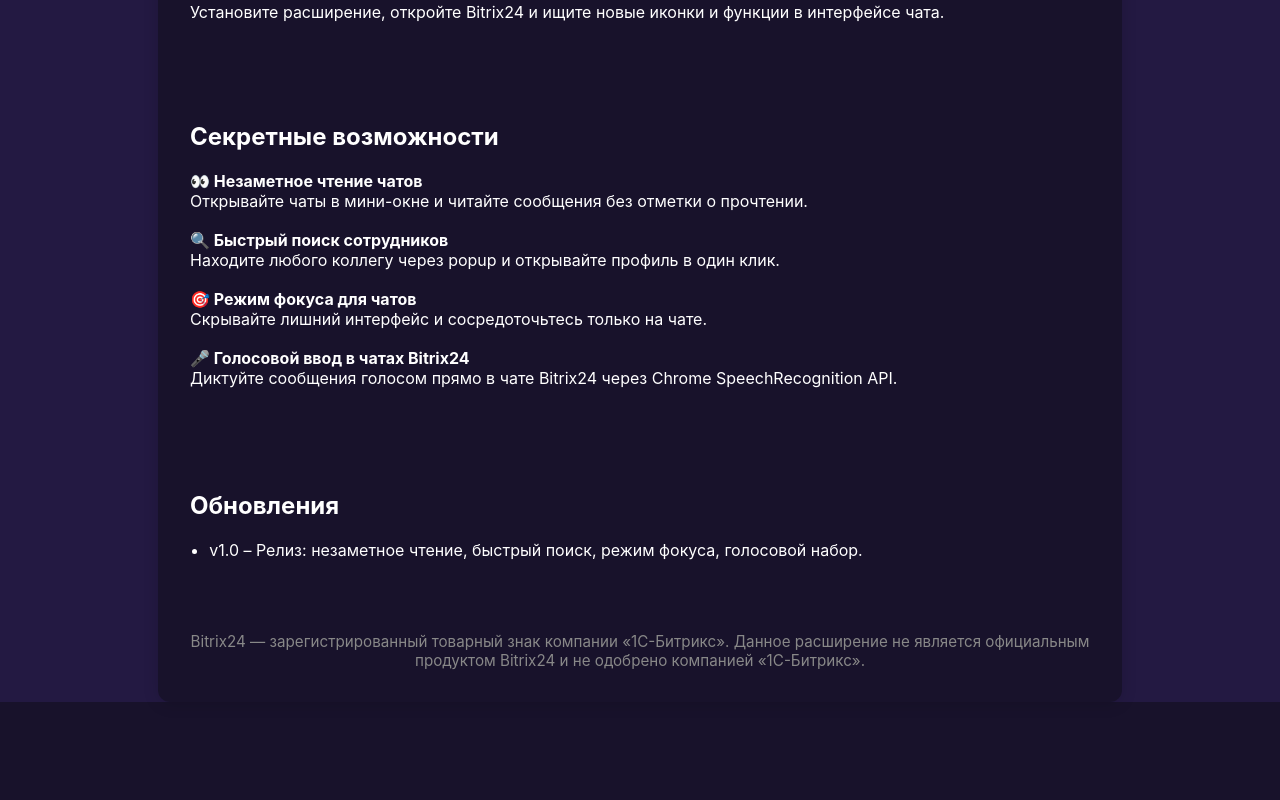
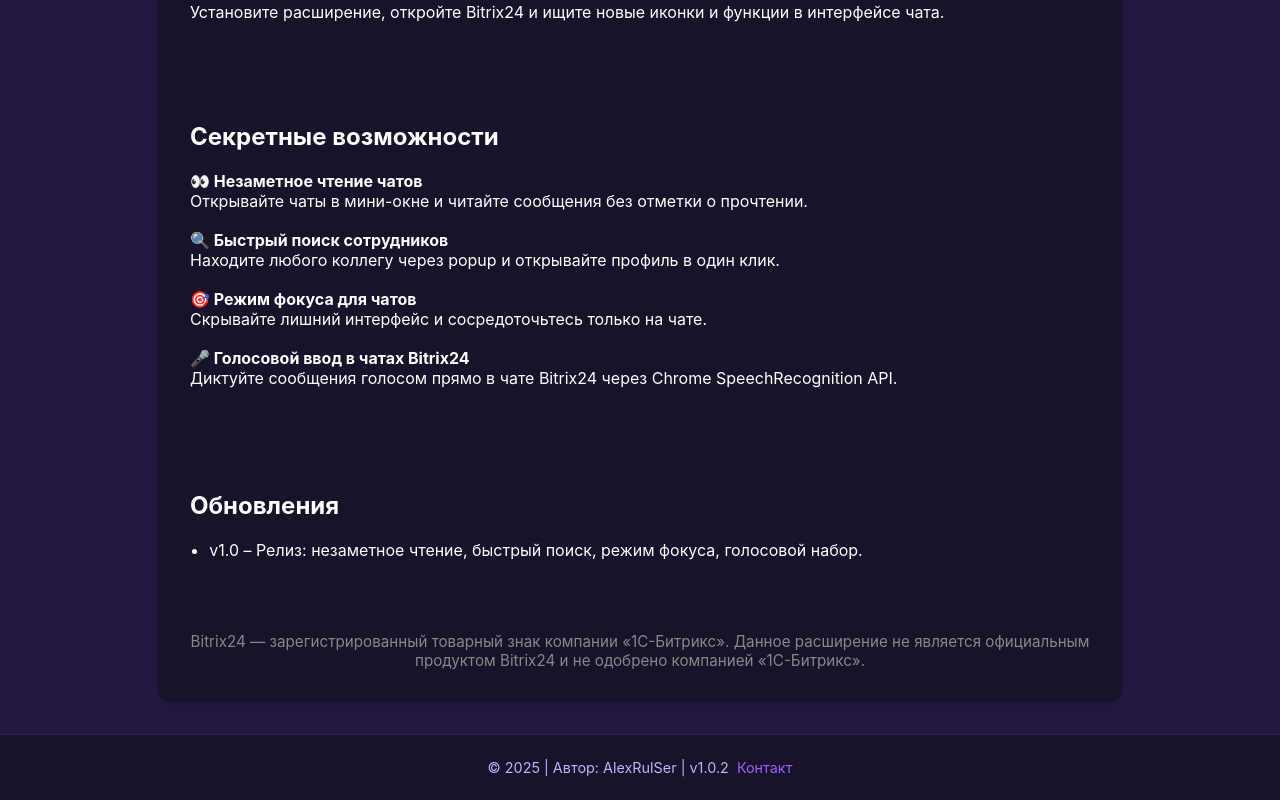
Before and after one commit to larcanus/B24DA-SPA, a Vue app: page / in a window 1280 px wide. Shown: the part 723-1523 px from the top of the page. Before the commit the page ends 1457 px from the top, so only its background shows below. Built offline with nearby package versions, Linux system fonts and the light colour scheme.

Commit message:
add footer

```diff
--- a/package.json
+++ b/package.json
@@ -1,6 +1,6 @@
 {
   "name": "b24adspa",
-  "version": "1.0.1",
+  "version": "1.0.2",
   "private": true,
   "type": "module",
   "engines": {
--- a/src/App.vue
+++ b/src/App.vue
@@ -1,5 +1,6 @@
 <script setup>
 import Navbar from '@/components/Navbar.vue'
+import Footer from '@/components/Footer.vue'
 </script>
 
 <template>
@@ -8,6 +9,7 @@
     <main>
       <router-view />
     </main>
+    <Footer />
   </div>
 </template>
 
@@ -31,9 +33,12 @@
 #app {
   min-height: 100vh;
   background: var(--bg);
+  display: flex;
+  flex-direction: column;
 }
 
 main {
+  flex: 1;
   max-width: 900px;
   margin: 2rem auto;
   padding: 2rem;
--- /dev/null
+++ b/src/components/Footer.vue
@@ -0,0 +1,74 @@
+<script setup>
+import { ref } from 'vue'
+import { useI18n } from 'vue-i18n'
+
+const { t } = useI18n()
+const showEmail = ref(false)
+
+function toggleEmail() {
+  showEmail.value = !showEmail.value
+}
+</script>
+
+<template>
+  <footer class="app-footer">
+    <div class="footer-content">
+      <span>© 2025 | {{ t('footer.author') }}: AlexRulSer | v1.0.2</span>
+      <button v-if="!showEmail" @click="toggleEmail" class="contact-link">
+        {{ t('footer.contact') }}
+      </button>
+      <template v-else>
+        <span class="email">alex.rulser@gmail.com</span>
+        <button @click="toggleEmail" class="contact-link">
+          {{ t('footer.hide') }}
+        </button>
+      </template>
+    </div>
+  </footer>
+</template>
+
+<style scoped>
+.app-footer {
+  padding: 1.5rem 2rem;
+  background: var(--bg-dark);
+  border-top: 1px solid rgba(159, 95, 255, 0.2);
+  text-align: center;
+}
+
+.footer-content {
+  max-width: 900px;
+  margin: 0 auto;
+  font-size: 0.9rem;
+  color: var(--text-secondary);
+  display: flex;
+  align-items: center;
+  justify-content: center;
+  gap: 0.5rem;
+  flex-wrap: wrap;
+}
+
+.contact-link {
+  background: none;
+  border: none;
+  color: var(--accent);
+  cursor: pointer;
+  padding: 0;
+  margin: 0;
+  font-size: 0.9rem;
+  font-family: inherit;
+  line-height: inherit;
+  text-decoration: none;
+  transition: opacity 0.2s;
+  vertical-align: baseline;
+}
+
+.contact-link:hover {
+  opacity: 0.8;
+  text-decoration: underline;
+}
+
+.email {
+  color: var(--accent);
+  font-weight: 500;
+}
+</style>
--- a/src/i18n/en.js
+++ b/src/i18n/en.js
@@ -4,6 +4,11 @@
 		download: 'Download',
 		faq: 'FAQ',
 		lang: 'RU',
+	},
+	footer: {
+		author: 'Author',
+		contact: 'Contact',
+		hide: 'Hide',
 	},
 	main: {
 		title: 'Chrome Extension for Bitrix24: Secret Productivity Hacks',
--- a/src/i18n/ru.js
+++ b/src/i18n/ru.js
@@ -4,6 +4,11 @@
 		download: 'Скачать',
 		faq: 'FAQ',
 		lang: 'EN',
+	},
+	footer: {
+		author: 'Автор',
+		contact: 'Контакт',
+		hide: 'Скрыть',
 	},
 	main: {
 		title: 'Расширение Chrome для Bitrix24: секретные хаки продуктивности',
```
